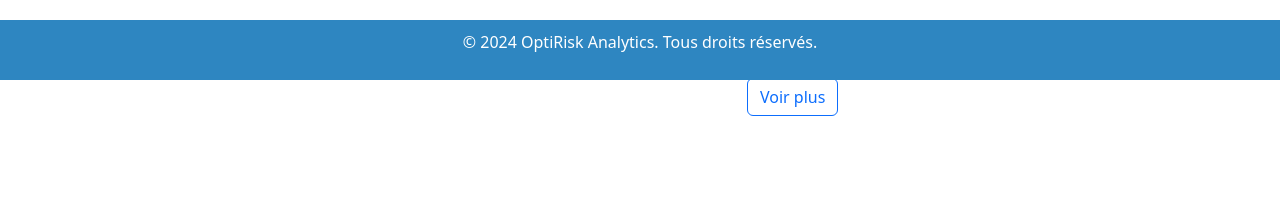
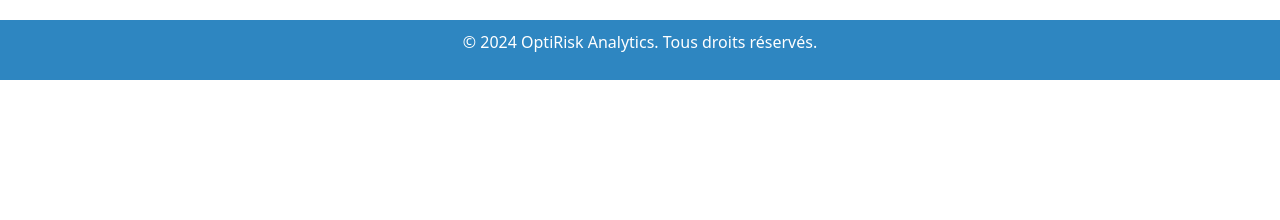
Before and after one commit to dorian68/OptiRisk_Analytics, a Django app: page / in a window 1280 px wide. Shown: the part 720-940 px from the top of the page. Run offline with Django 3.2, Linux system fonts and the light colour scheme; some libraries are stand-ins or nearby versions.

Commit message:
04122024v2

```diff
--- a/website/templates/home2.html
+++ b/website/templates/home2.html
@@ -35,7 +35,7 @@
             <p>Etablissons ensemble un état des lieux de la performance de votre entreprise</p>
             <p>Une revue régulière de vos scénarios de gains et pertes potentiels </p>
             <p>Pilotons et surveillons régulièrement l'atteinte de vos objectifs </p>
-            <a type="button" class="btn btn-outline-primary" href="{% url 'serviceFirst' %}">Voir plus</a>
+            <!--<a type="button" class="btn btn-outline-primary" href="{% url 'serviceFirst' %}">Voir plus</a>-->
         </div>
     </div>
     <!--SAPCING-->
```
